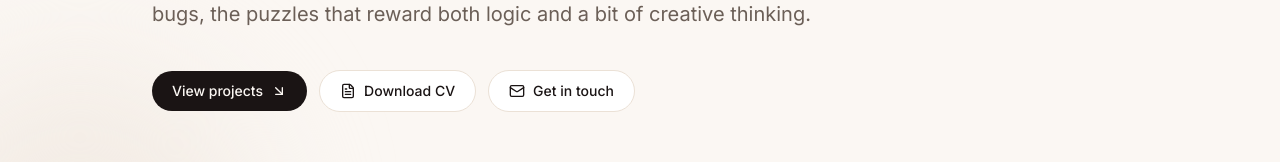
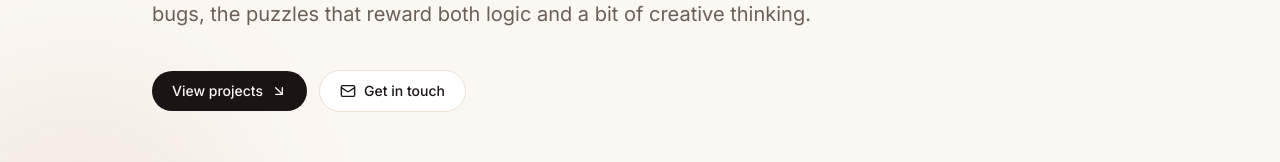
Before and after one commit to Minhya/Minhya.github.io, a Next.js app: page / in a window 1280 px wide. Shown: the part 618-780 px from the top of the page. Built offline with nearby package versions, Linux system fonts and the light colour scheme.

Commit message:
Remove CV and update copy

```diff
--- a/src/components/Hero.tsx
+++ b/src/components/Hero.tsx
@@ -1,7 +1,7 @@
 "use client";
 
 import { motion } from "framer-motion";
-import { ArrowDownRight, FileText, Mail } from "lucide-react";
+import { ArrowDownRight, Mail } from "lucide-react";
 import { site } from "@/lib/site";
 
 export function Hero() {
@@ -63,15 +63,6 @@ export function Hero() {
             <ArrowDownRight className="h-4 w-4 transition-transform group-hover:translate-x-0.5 group-hover:translate-y-0.5" />
           </a>
           <a
-            href={site.resumeUrl}
-            target="_blank"
-            rel="noopener noreferrer"
-            className="inline-flex items-center gap-2 rounded-full border border-border bg-surface px-5 py-2.5 text-sm font-medium transition-colors hover:border-accent-strong"
-          >
-            <FileText className="h-4 w-4" />
-            Download CV
-          </a>
-          <a
             href={`mailto:${site.email}`}
             className="inline-flex items-center gap-2 rounded-full border border-border bg-surface px-5 py-2.5 text-sm font-medium transition-colors hover:border-accent-strong"
           >
--- a/src/lib/site.ts
+++ b/src/lib/site.ts
@@ -14,7 +14,6 @@ export const site = {
     github: "https://github.com/Minhya",
     linkedin: "https://www.linkedin.com/in/anna-nguyenn/",
   },
-  resumeUrl: "/resume.pdf",
   skills: {
     languages: ["C#", "Java", "JavaScript", "TypeScript", "SQL"],
     frameworks: ["Spring Boot", ".NET", "React", "Next.js", "Tailwind CSS"],
```
